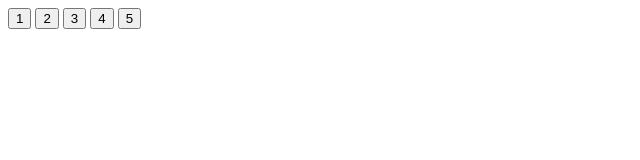
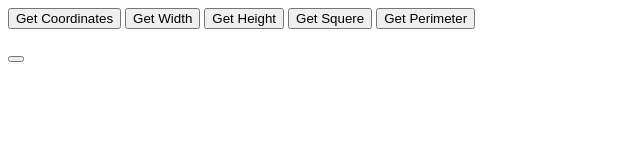
Before and after one commit to MishaPetrovskui/JAVA-SCRIPT-CLASS, a plain HTML site: page Lesson-3/index.html in a window 1280 px wide. Shown: the whole page, without its empty margins (0-640 px from the left). Drawn offline with Linux system fonts and the light colour scheme.

Commit message:
Update index.html

```diff
--- a/Lesson-3/index.html
+++ b/Lesson-3/index.html
@@ -7,10 +7,12 @@
     <script src="script.js" defer></script>
 </head>
 <body>
-    <button onclick="rectangleShape.printCoordinates()">1</button>
-    <button onclick="alert(rectangleShape.getWidth())">2</button>
-    <button onclick="alert(rectangleShape.getHeight())">3</button>
-    <button onclick="alert(rectangleShape.getSquere())">4</button>
-    <button onclick="alert(rectangleShape.getPerimeter())">5</button>
+    <button onclick="rectangleShape.printCoordinates()">Get Coordinates</button>
+    <button onclick="alert(rectangleShape.getWidth())">Get Width</button>
+    <button onclick="alert(rectangleShape.getHeight())">Get Height</button>
+    <button onclick="alert(rectangleShape.getSquere())">Get Squere</button>
+    <button onclick="alert(rectangleShape.getPerimeter())">Get Perimeter</button>
+    <p></p>
+    <button onclick="let i = prompt('number of task'); docWriteOne(i)"></button>
 </body>
 </html>
```
